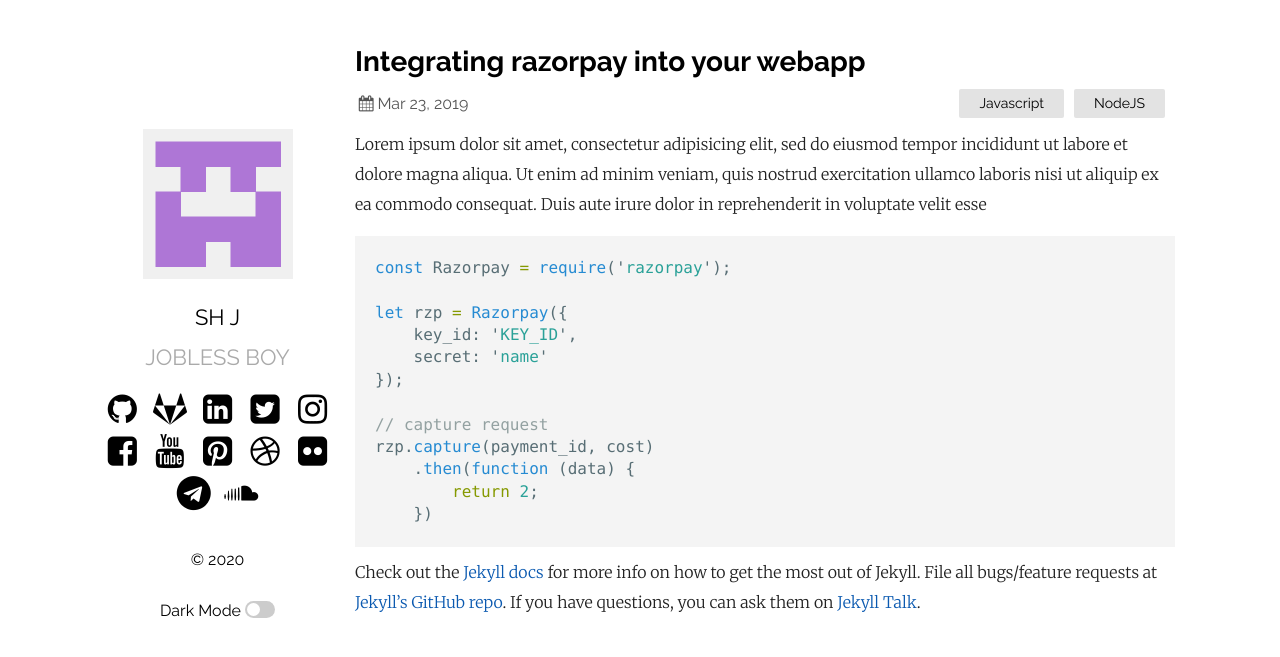
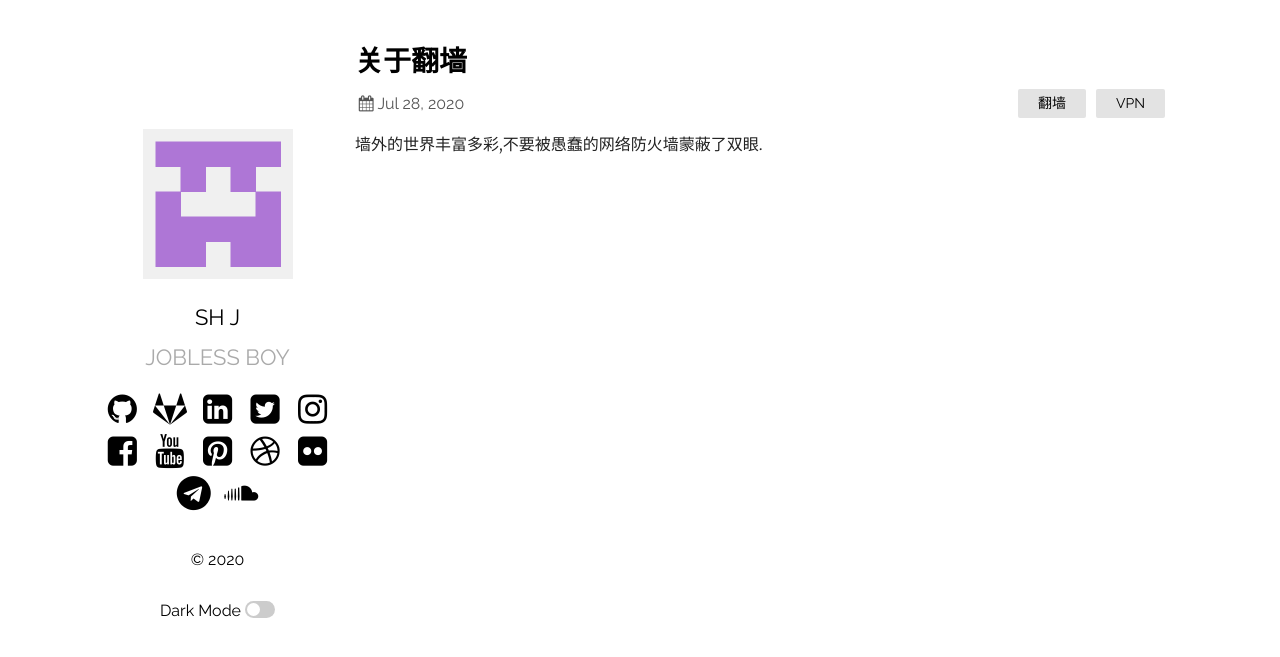
Before and after one commit to Joshpictures/joshpictures.github.io, a Jekyll site: the page built from _posts/2019-03-23-welcome-to-jekyll.markdown, in a window 1280 px wide. Shown: the top 657 px of the page. Built offline with Jekyll 4.4.1, drawn with Linux system fonts in a browser that asks for light colours.

Commit message:
Update 2019-03-23-welcome-to-jekyll.markdown

````diff
--- a/_posts/2019-03-23-welcome-to-jekyll.markdown
+++ b/_posts/2019-03-23-welcome-to-jekyll.markdown
@@ -1,28 +1,8 @@
 ---
 layout: post
-title:  "Integrating razorpay into your webapp"
-date:   2019-03-23 21:03:36 +0530
-categories: Javascript NodeJS
+title:  关于翻墙
+date:   2020-07-28
+categories: 翻墙   VPN
 ---
-Lorem ipsum dolor sit amet, consectetur adipisicing elit, sed do eiusmod tempor incididunt ut labore et dolore magna aliqua. Ut enim ad minim veniam, quis nostrud exercitation ullamco laboris nisi ut aliquip ex ea commodo consequat. Duis aute irure dolor in reprehenderit in voluptate velit esse
 
-```javascript
-const Razorpay = require('razorpay');
-
-let rzp = Razorpay({
-	key_id: 'KEY_ID',
-	secret: 'name'
-});
-
-// capture request
-rzp.capture(payment_id, cost)
-	.then(function (data) {
-		return 2;
-	})
-```
-
-Check out the [Jekyll docs][jekyll-docs] for more info on how to get the most out of Jekyll. File all bugs/feature requests at [Jekyll’s GitHub repo][jekyll-gh]. If you have questions, you can ask them on [Jekyll Talk][jekyll-talk].
-
-[jekyll-docs]: https://jekyllrb.com/docs/home
-[jekyll-gh]:   https://github.com/jekyll/jekyll
-[jekyll-talk]: https://talk.jekyllrb.com/
+墙外的世界丰富多彩,不要被愚蠢的网络防火墙蒙蔽了双眼.
````
